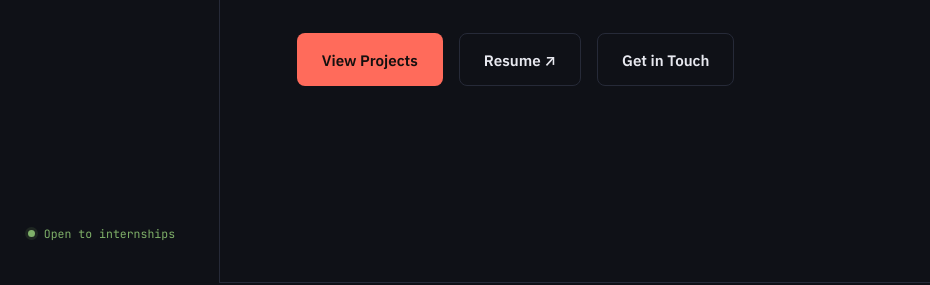
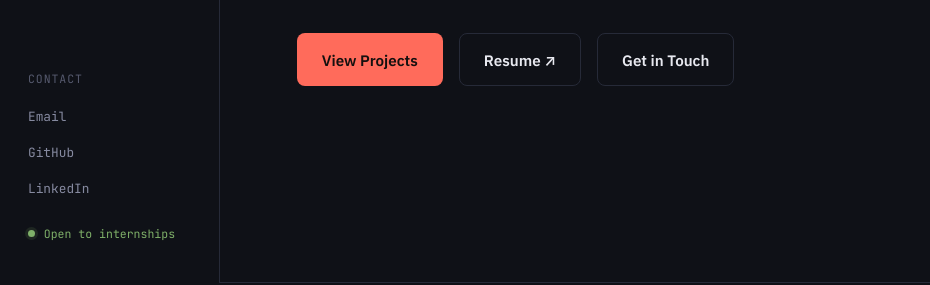
Before and after one commit to Christin115/christin115.github.io, a React (Vite) app: page / in a window 1280 px wide. Shown: the part 517-802 px from the top of the page, without its empty margins (0-930 px from the left). Built offline with nearby package versions, Linux system fonts and the light colour scheme.

Commit message:
Add email/GitHub/LinkedIn links to the sidebar
A "Contact" list in the gutter nav, visible on desktop alongside the
"Open to internships" status, so those links are reachable without
scrolling all the way to the Contact section.

```diff
--- a/src/components/Gutter.jsx
+++ b/src/components/Gutter.jsx
@@ -3,6 +3,12 @@ const SECTIONS = [
   { id: "projects", label: "projects" },
   { id: "skills", label: "skills" },
   { id: "contact", label: "contact" },
+];
+
+const CONTACT_LINKS = [
+  { label: "Email", href: "mailto:cmjordan115@gmail.com" },
+  { label: "GitHub", href: "https://github.com/Christin115" },
+  { label: "LinkedIn", href: "https://www.linkedin.com/in/christin-jordan-6b92b0181" },
 ];
 
 function Gutter() {
@@ -22,7 +28,25 @@ function Gutter() {
         </ul>
       </div>
 
-      <div className="gutter-status">Open to internships</div>
+      <div>
+        <div className="gutter-contact-label">Contact</div>
+
+        <ul className="gutter-contact">
+          {CONTACT_LINKS.map((link) => (
+            <li key={link.label}>
+              <a
+                href={link.href}
+                target={link.href.startsWith("http") ? "_blank" : undefined}
+                rel={link.href.startsWith("http") ? "noopener noreferrer" : undefined}
+              >
+                {link.label}
+              </a>
+            </li>
+          ))}
+        </ul>
+
+        <div className="gutter-status">Open to internships</div>
+      </div>
     </nav>
   );
 }
--- a/src/index.css
+++ b/src/index.css
@@ -166,6 +166,44 @@ p {
 
 .gutter-nav a:hover::before {
   background: var(--accent);
+}
+
+.gutter-contact-label,
+.gutter-contact {
+  display: none;
+}
+
+@media (min-width: 901px) {
+  .gutter-contact-label {
+    display: block;
+    font-family: var(--font-mono);
+    font-size: 0.72rem;
+    letter-spacing: 0.08em;
+    text-transform: uppercase;
+    color: var(--muted-2);
+    margin-bottom: 0.9rem;
+  }
+
+  .gutter-contact {
+    display: flex;
+    flex-direction: column;
+    gap: 0.65rem;
+    list-style: none;
+    margin: 0 0 1.5rem;
+    padding: 0;
+  }
+
+  .gutter-contact a {
+    font-family: var(--font-mono);
+    font-size: 0.8rem;
+    color: var(--muted);
+    text-decoration: none;
+    transition: color 0.15s;
+  }
+
+  .gutter-contact a:hover {
+    color: var(--accent);
+  }
 }
 
 .gutter-status {
```
